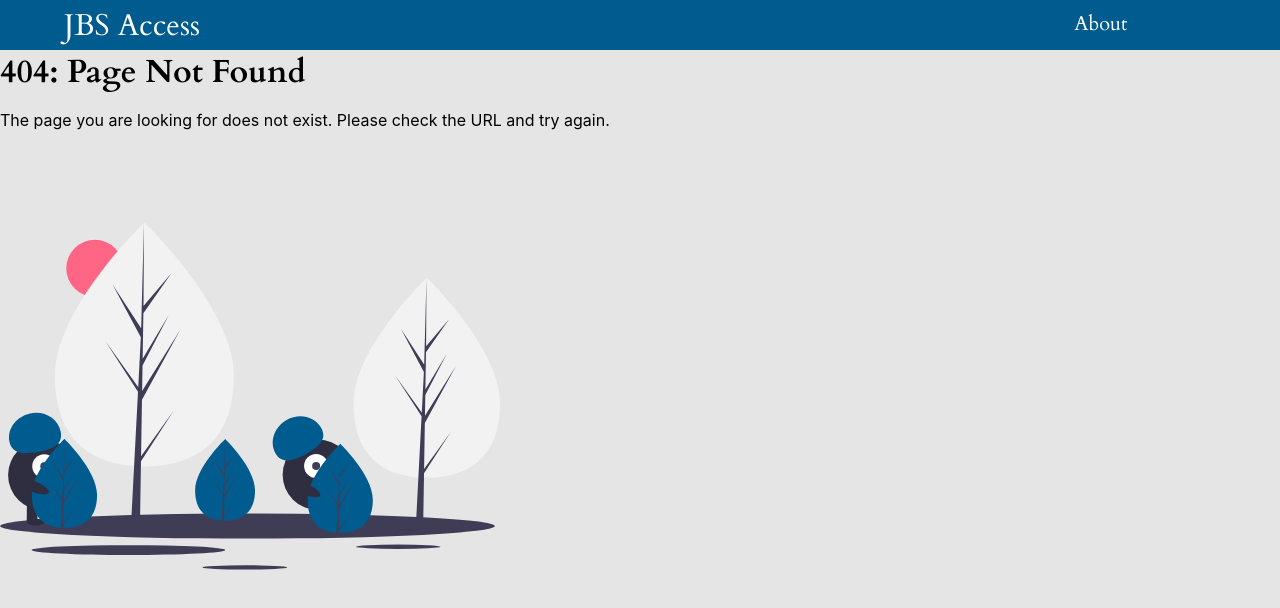
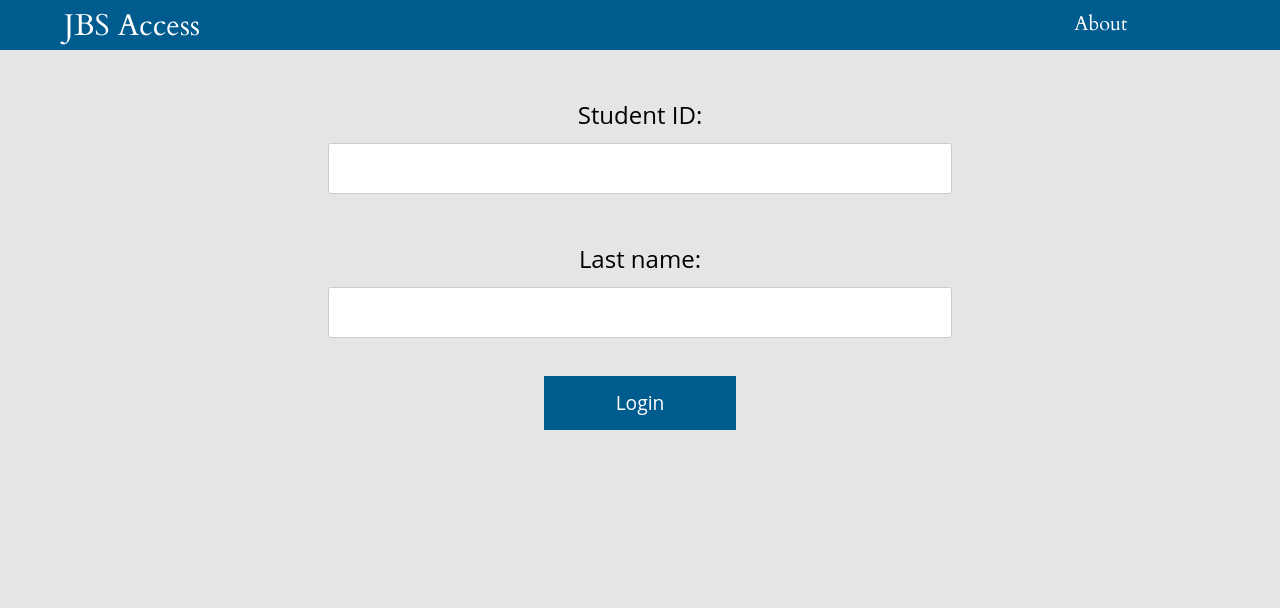
Before and after one commit to eli-front/JBS-Access, a Next.js app: page /auth/1 in a window 1280 px wide. Before the commit this address had no page. Shown: the top 608 px of the page. Built offline with nearby package versions, Linux system fonts and the light colour scheme.

Commit message:
Added auth

```diff
--- /dev/null
+++ b/pages/auth/[path].js
@@ -0,0 +1,54 @@
+import Image from "next/image";
+import Link from "next/link";
+import Layout from "../../components/Layout";
+import styles from "../../styles/ContactCounselor.module.css"
+import { useRouter } from "next/router";
+import { useState } from "react";
+
+export default function Login() {
+    let [idNumber, setIDNumber] = useState("");
+    let [lastName, setLastName] = useState("");
+
+    const router = useRouter();
+    const {path} = router.query;
+
+    function sendEmail(e) {
+        e.preventDefault();
+        router.push(`../${path}`);
+
+        // clear form
+        setIDNumber("");
+        setLastName("");
+      }
+
+
+    return (
+       <Layout>
+        <form id={styles.contact_form} onSubmit={sendEmail}>
+            <label>Student ID:</label>
+            <input
+            type="text"
+            id="idNumber"
+            autoComplete="off"
+            required
+            value={idNumber}
+            onChange={(e) => {
+                setIDNumber(e.target.value);
+            }}
+            />
+            <label>Last name:</label>
+            <input
+            type="text"
+            id="lastName"
+            autoComplete="off"
+            required
+            value={lastName}
+            onChange={(e) => {
+                setLastName(e.target.value);
+            }}
+            />
+            <button>Login</button>
+        </form>
+       </Layout>
+    );
+}
--- a/pages/index.js
+++ b/pages/index.js
@@ -24,7 +24,7 @@ export default function Home() {
         <IconCard
           icon={counselor}
           label="Contact Counselor"
-          link="contact-counselor"
+          link="auth/contact-counselor"
         ></IconCard>
         <IconCard
           icon={club_meeting}
```
